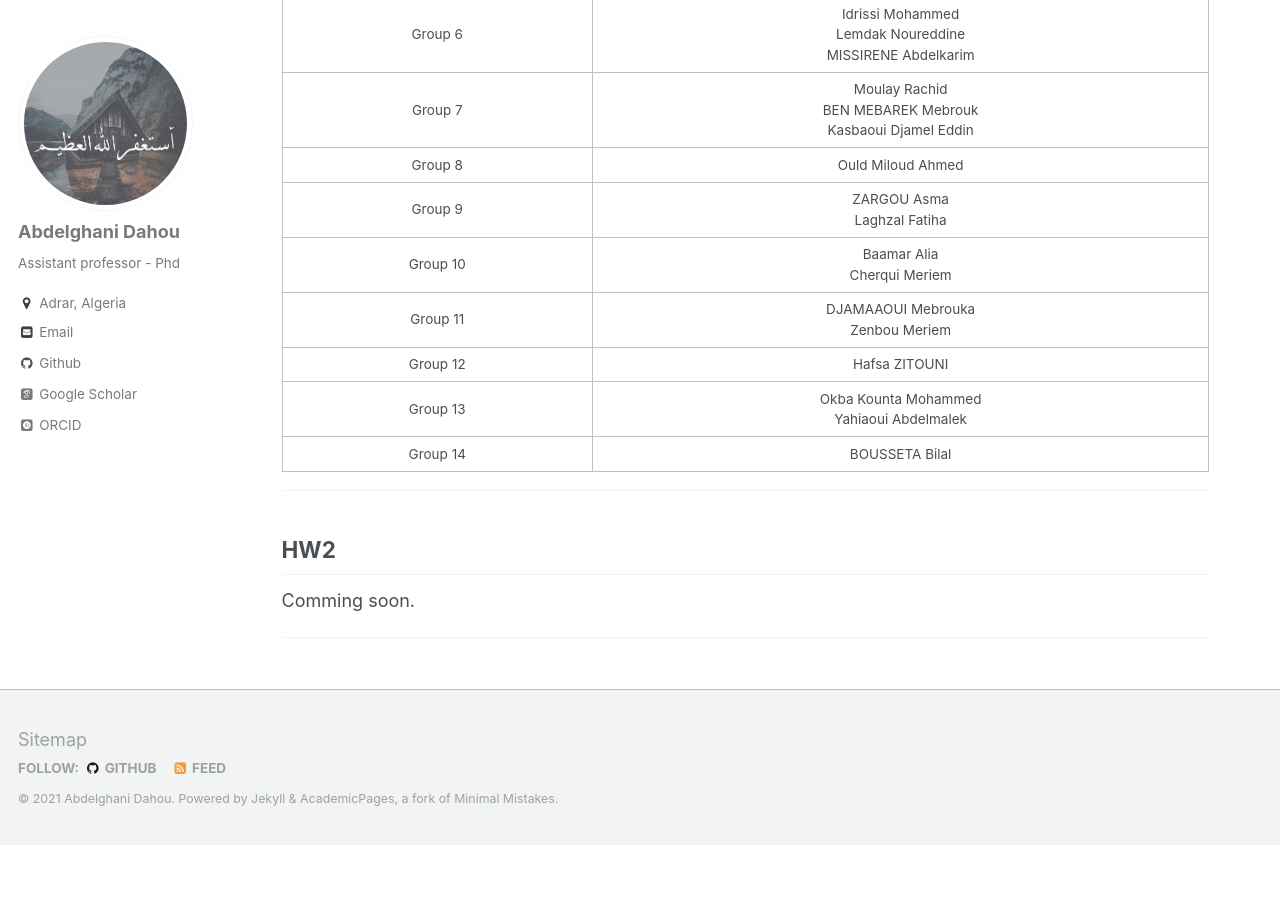
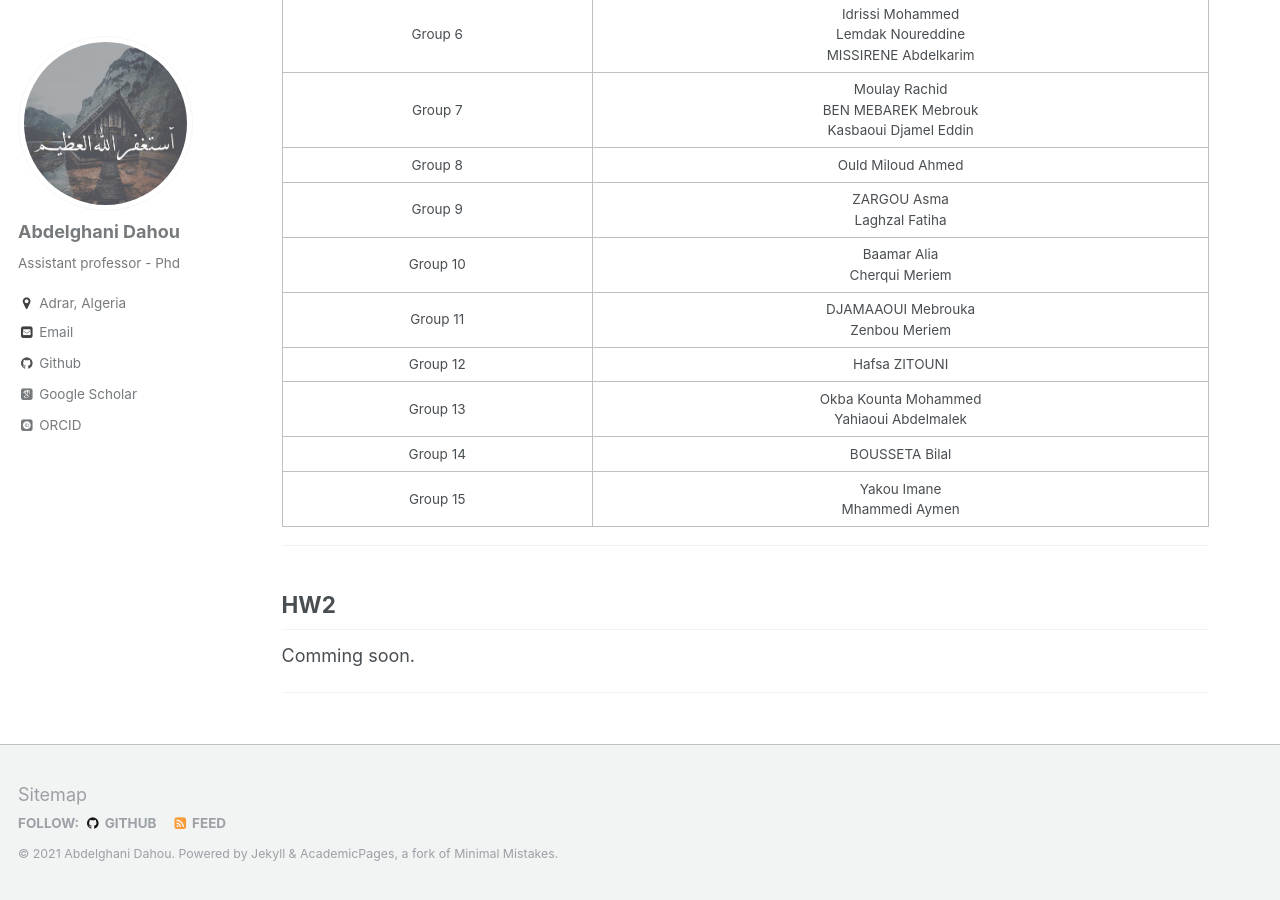
Before and after one commit to dr-dahou-adrar/dr-dahou-adrar.github.io, a Jekyll site: the page built from teaching_content/academic_year_2020_2021/2020-2021-S1-IAR1_HW.md, in a window 1280 px wide and 900 px high, scrolled down 1982 px. Built offline with Jekyll 4.4.1, drawn with Linux system fonts in a browser that asks for light colours; some web fonts are replaced; before the commit the page ends 2827 px from its top, so only the background shows below that.

Commit message:
Groups updated

```diff
--- a/teaching_content/academic_year_2020_2021/2020-2021-S1-IAR1_HW.md
+++ b/teaching_content/academic_year_2020_2021/2020-2021-S1-IAR1_HW.md
@@ -64,6 +64,7 @@ Using Latex, choose a default article template and tries to briefly answer the f
 | Group 12 | Hafsa ZITOUNI |
 | Group 13 | Okba Kounta Mohammed<br>Yahiaoui Abdelmalek |
 | Group 14 | BOUSSETA Bilal  |
+| Group 15 | Yakou Imane<br>Mhammedi Aymen |
 
 ***
 ## HW2
```
